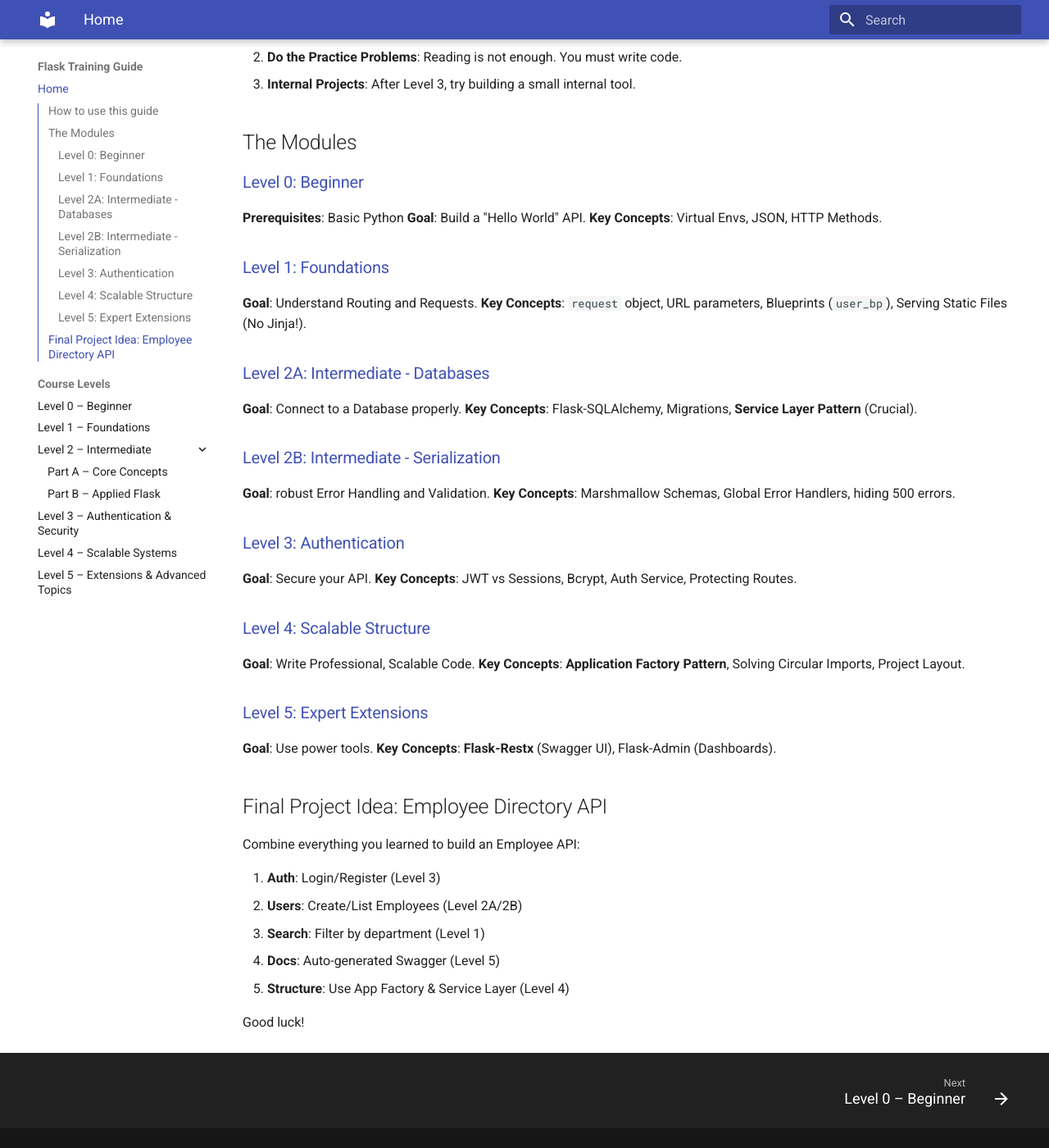
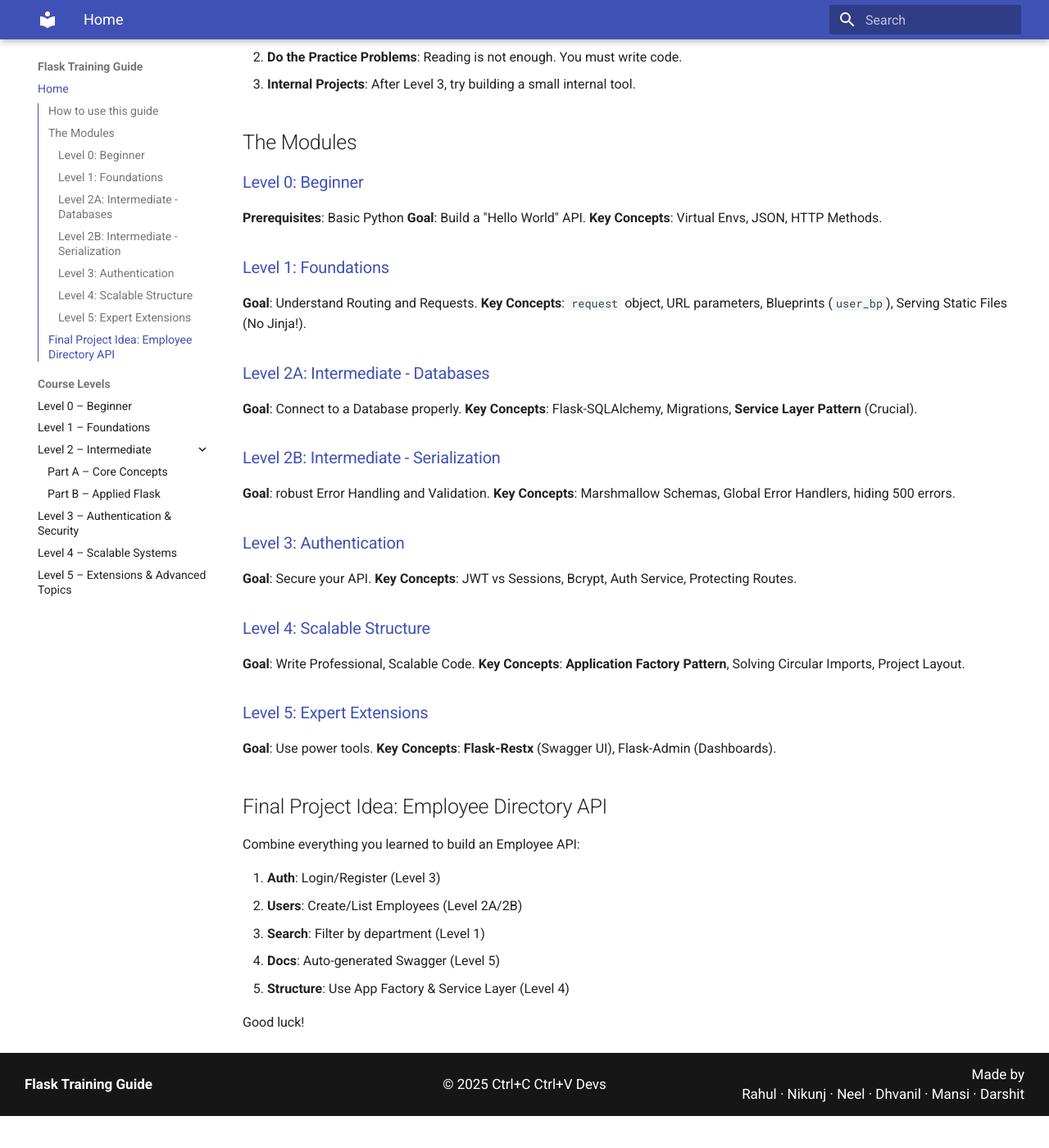
Before and after one commit to pragnakalpdev54/Flask, an MkDocs documentation site: the page built from docs/index.md, in a window 1280 px wide and 1400 px high, scrolled down 273 px. Shown: the whole window at 82% size. Built offline with MkDocs 1.6.1 and Material for MkDocs 9.7.7, drawn with Linux system fonts in a browser that asks for light colours; after the commit the page ends 1634 px from its top, so only the background shows below that.

Commit message:
adde footer

```diff
--- a/mkdocs.yml
+++ b/mkdocs.yml
@@ -4,6 +4,7 @@ use_directory_urls: false
 
 theme:
   name: material
+  custom_dir: overrides
   features:
     - navigation.sections
     - navigation.expand
@@ -34,9 +35,12 @@ markdown_extensions:
   - footnotes
   - codehilite
 
+extra_css:
+  - assets/stylesheets/footer.css
+
 extra:
   generator: false
-  copyright: >
-    © 2025 Ctrl+C Ctrl+V Devs<br>
-    Flask Training Guide<br>
-    <strong>Made by Rahul, Nikunj, Neel, Dhvanil, Mansi, Darshit</strong>
+
+  copyright: |
+    © 2025 Ctrl+C Ctrl+V Devs · Flask Training Guide
+    **Made by Rahul, Nikunj, Neel, Dhvanil, Mansi, Darshit**
--- /dev/null
+++ b/overrides/assets/stylesheets/footer.css
@@ -0,0 +1,49 @@
+.footer-custom {
+  display: grid;
+  grid-template-columns: 1fr 1fr 1fr;
+  align-items: center;
+  gap: 1rem;
+  padding: 0.75rem 0;
+  font-size: 0.85rem;
+}
+
+/* Alignment */
+.footer-left {
+  text-align: left;
+}
+
+.footer-center {
+  text-align: center;
+}
+
+.footer-right {
+  text-align: right;
+  line-height: 1.4;
+}
+
+/* Tablet */
+@media screen and (max-width: 900px) {
+  .footer-custom {
+    grid-template-columns: 1fr 1fr;
+  }
+
+  .footer-right {
+    grid-column: span 2;
+    text-align: center;
+    margin-top: 0.5rem;
+  }
+}
+
+/* Mobile */
+@media screen and (max-width: 600px) {
+  .footer-custom {
+    grid-template-columns: 1fr;
+    text-align: center;
+  }
+
+  .footer-left,
+  .footer-center,
+  .footer-right {
+    text-align: center;
+  }
+}
--- /dev/null
+++ b/overrides/partials/footer.html
@@ -0,0 +1,23 @@
+<footer class="md-footer">
+  <div class="md-footer-meta md-typeset">
+    <div class="md-footer-meta__inner md-grid footer-custom">
+
+      <!-- Section 1 -->
+      <div class="footer-col footer-left">
+        <strong>Flask Training Guide</strong>
+      </div>
+
+      <!-- Section 2 -->
+      <div class="footer-col footer-center">
+        © 2025 Ctrl+C Ctrl+V Devs
+      </div>
+
+      <!-- Section 3 -->
+      <div class="footer-col footer-right">
+        Made by<br>
+        Rahul · Nikunj · Neel · Dhvanil · Mansi · Darshit
+      </div>
+
+    </div>
+  </div>
+</footer>
```
